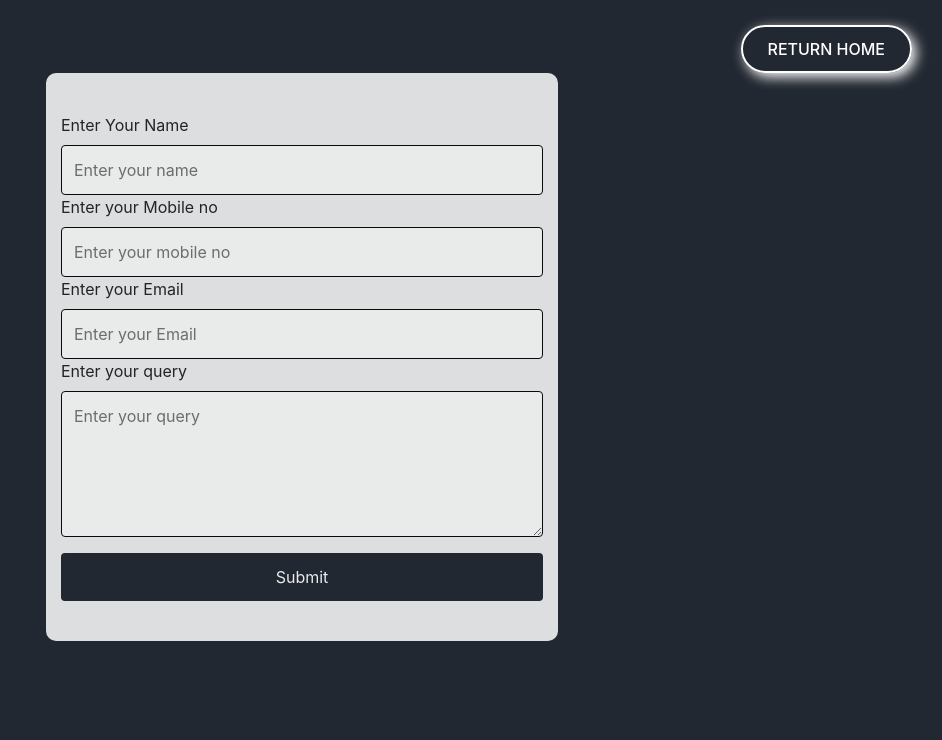
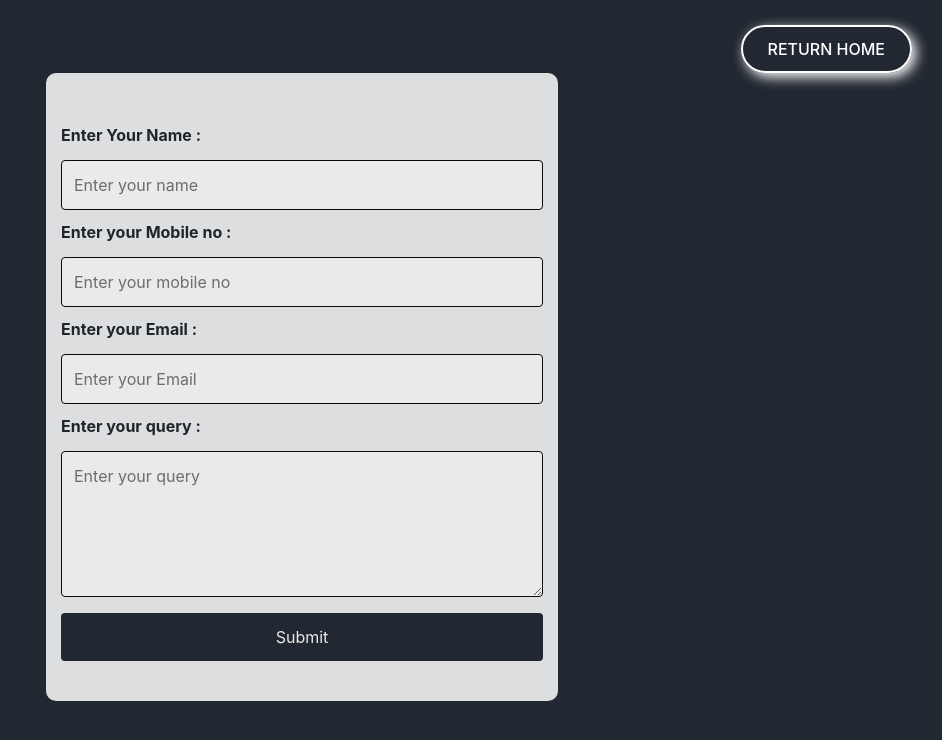
Before and after one commit to TheHimanshuDixit/remedi_plus, a FastAPI app: page /contact in a window 1280 px wide. Shown: the top 740 px of the page, without its empty margins (338-1280 px from the left). Run offline with FastAPI, Linux system fonts and the light colour scheme; parts of the project's set-up code (start-up, migrations or seed data) failed here and were passed over; some libraries are stand-ins or nearby versions.

Commit message:
final touchups

```diff
--- a/src/static/styles/Contactus.css
+++ b/src/static/styles/Contactus.css
@@ -16,11 +16,10 @@ textarea {
   box-sizing: border-box;
   margin-top: 6px;
   margin-bottom: 16px;
-  resize: vertical
+  resize: vertical;
 }
 
-
-input[type=submit] {
+input[type="submit"] {
   background-color: #222831;
   color: white;
   padding: 12px 20px;
@@ -30,20 +29,16 @@ input[type=submit] {
   margin-top: 10px;
 }
 
-
-input[type=submit]:hover {
+input[type="submit"]:hover {
   background-color: black;
 }
-
 
 .container {
   border-radius: 10px;
   background-color: #f2f2f2;
   padding: 40px;
   margin-top: 20px;
-
 }
-
 
 .lb {
   display: block;
--- a/src/templates/Addreminder.html
+++ b/src/templates/Addreminder.html
@@ -108,9 +108,9 @@
       </div>
 
       <label for="dosage">Enter Time slots :</label><br />
-      <input style="width: 91.2%" type="text" id="time_slot" name="time_slot"
+      <input style="width: 95%" type="text" id="time_slot" name="time_slot"
         placeholder="Number of times you have to take the medicine each day" />
-      <a href="#" id="filldetails" onclick="addFields()">Fill Details</a>
+      <a href="#" id="filldetails" onclick="addFields()">Add</a>
       <p style="margin-bottom: 20px"></p>
       <div id="container"></div>
       <input type="submit" value="Submit" />
--- a/src/templates/Contactus.html
+++ b/src/templates/Contactus.html
@@ -35,22 +35,29 @@
         border: 1px black solid;
         height: 50px;
       }
+
+      label{
+        padding-bottom :5px;
+        padding-top :10px;
+        font-weight: bold;
+      }
+
     </style>
   </head>
 
   <body style="background-color: #222831">
     <div class="container" style="opacity: 0.9; margin-top: 60px; width: 40%">
       <form action="/reminder/create" method="post">
-        <label for="mname">Enter Your Name</label>
+        <label for="mname">Enter Your Name :</label>
         <input type="text" id="mname" name="name" placeholder="Enter your name" />
 
-        <label for="mobileno">Enter your Mobile no</label>
+        <label for="mobileno">Enter your Mobile no :</label>
         <input type="number" id="mobileno" name="mobnum" placeholder="Enter your mobile no" />
 
-        <label for="em">Enter your Email</label>
+        <label for="em">Enter your Email :</label>
         <input type="email" id="em" name="mobnum" placeholder="Enter your Email" />
 
-        <label for="prob">Enter your query</label><br />
+        <label for="prob">Enter your query :</label><br />
         <textarea id="prob" name="prob" cols="20" rows="5" placeholder="Enter your query"></textarea>
 
         <input type="submit" value="Submit" />
```
